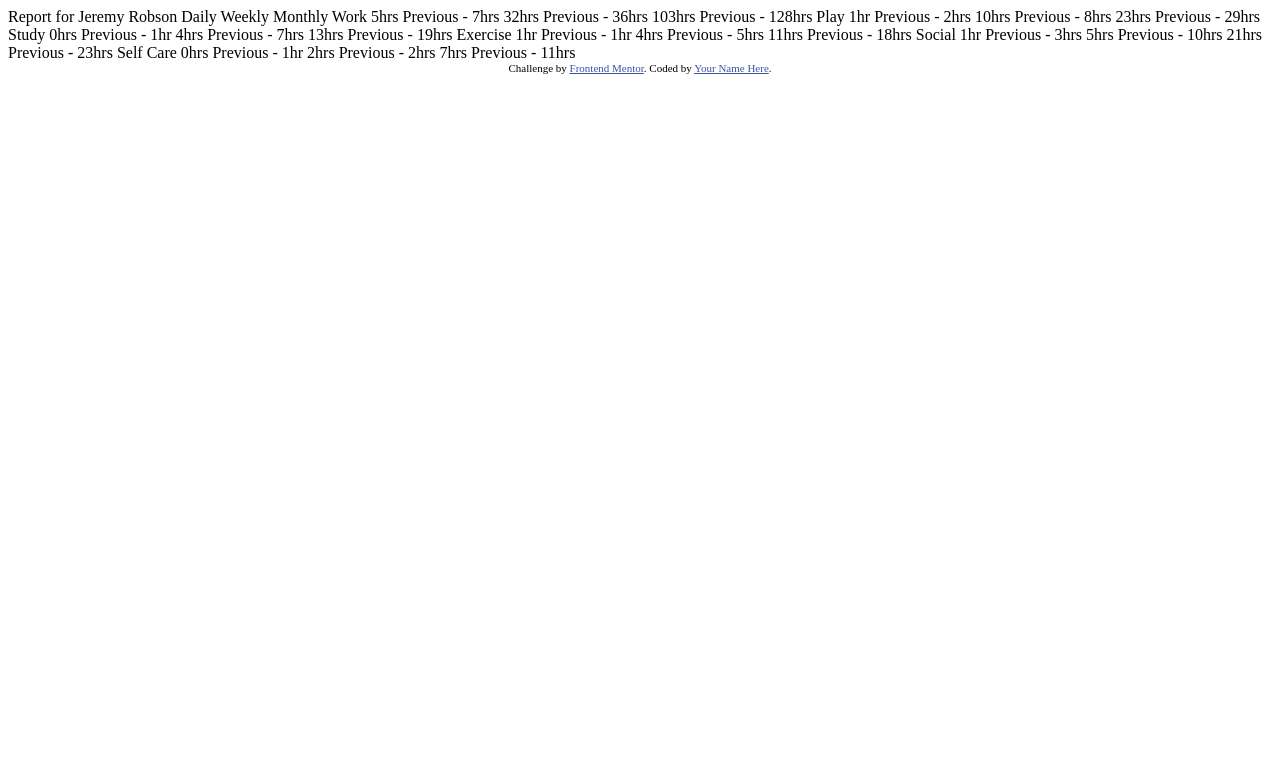
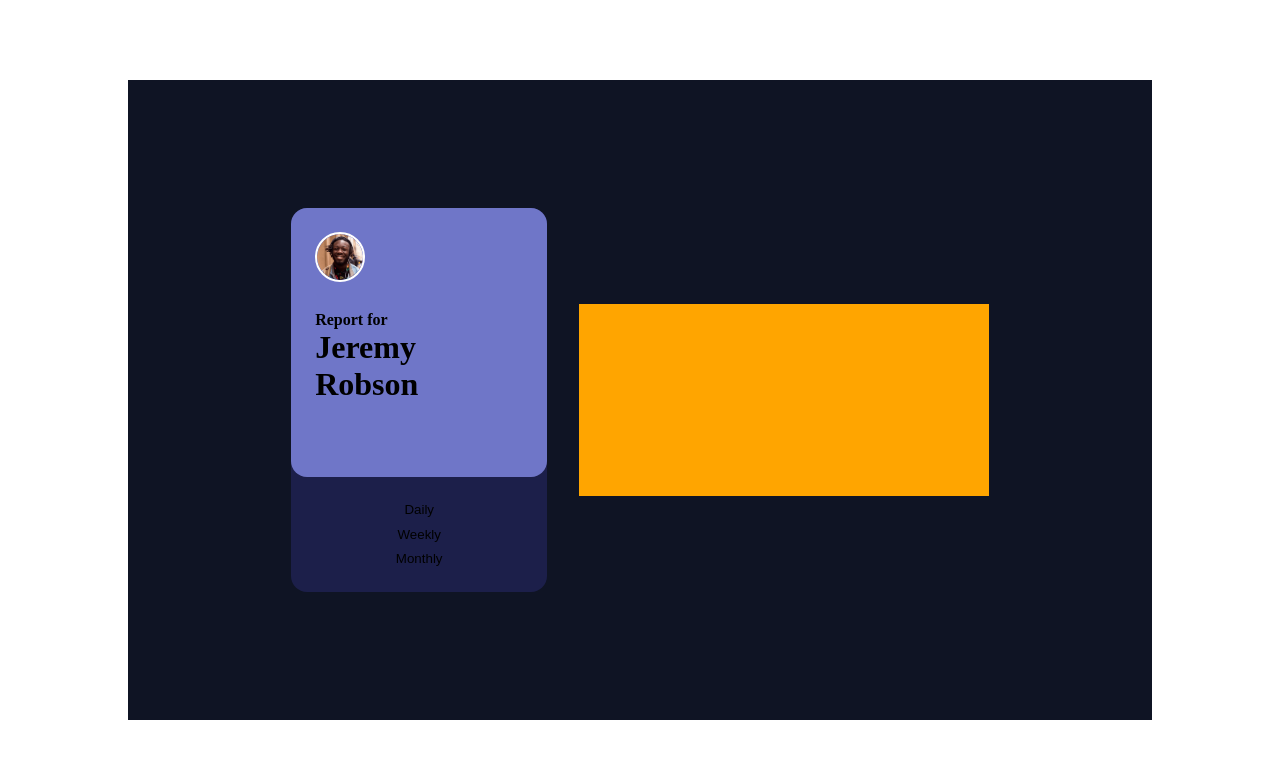
Before and after one commit to kosminskimateusz/Time-tracking-dashboard-FM-challenge, a plain HTML site: page index.html in a window 1280 px wide. Drawn offline with Linux system fonts and the light colour scheme.

Commit message:
About section in progress

```diff
--- a/index.html
+++ b/index.html
@@ -1,80 +1,60 @@
 <!DOCTYPE html>
 <html lang="en">
+
 <head>
   <meta charset="UTF-8">
-  <meta name="viewport" content="width=device-width, initial-scale=1.0"> <!-- displays site properly based on user's device -->
+  <meta name="viewport" content="width=device-width, initial-scale=1.0">
+  <!-- displays site properly based on user's device -->
 
   <link rel="icon" type="image/png" sizes="32x32" href="./images/favicon-32x32.png">
+  <link rel="stylesheet" href="./style/main.css">
 
   <title>Frontend Mentor | Time tracking dashboard</title>
 
   <!-- Feel free to remove these styles or customise in your own stylesheet 👍 -->
   <style>
-    .attribution { font-size: 11px; text-align: center; }
-    .attribution a { color: hsl(228, 45%, 44%); }
+    .attribution {
+      font-size: 11px;
+      text-align: center;
+    }
+
+    .attribution a {
+      color: hsl(228, 45%, 44%);
+    }
   </style>
 </head>
+
 <body>
+  <main id="time__tracking__dashboard">
+    <div id="info">
+      <div id="about">
 
-  Report for
-  Jeremy Robson
+          <img id="logo" src="./images/image-jeremy.png" alt="">
 
-  Daily
-  Weekly
-  Monthly
+        <h4 id="report">
+          Report for
+        </h4>
+        <h1 id="name">
+          Jeremy Robson
+        </h1>
+      </div>
+      <div id="period">
+        <button class="period__choice" id="daily">Daily</button>
+        <button class="period__choice" id="weekly">Weekly</button>
+        <button class="period__choice" id="monthly">Monthly</button>
 
-  Work
-  5hrs <!-- daily -->
-  Previous - 7hrs <!-- daily -->
-  32hrs <!-- weekly -->
-  Previous - 36hrs <!-- weekly -->
-  103hrs <!-- monthly -->
-  Previous - 128hrs <!-- monthly -->
+      </div>
+    </div>
+    <div id="times">
 
-  Play
-  1hr <!-- daily -->
-  Previous - 2hrs <!-- daily -->
-  10hrs <!-- weekly -->
-  Previous - 8hrs <!-- weekly -->
-  23hrs <!-- monthly -->
-  Previous - 29hrs <!-- monthly -->
-
-  Study
-  0hrs <!-- daily -->
-  Previous - 1hr <!-- daily -->
-  4hrs <!-- weekly -->
-  Previous - 7hrs <!-- weekly -->
-  13hrs <!-- monthly -->
-  Previous - 19hrs <!-- monthly -->
-
-  Exercise
-  1hr <!-- daily -->
-  Previous - 1hr <!-- daily -->
-  4hrs <!-- weekly -->
-  Previous - 5hrs <!-- weekly -->
-  11hrs <!-- monthly -->
-  Previous - 18hrs <!-- monthly -->
-
-  Social
-  1hr <!-- daily -->
-  Previous - 3hrs <!-- daily -->
-  5hrs <!-- weekly -->
-  Previous - 10hrs <!-- weekly -->
-  21hrs <!-- monthly -->
-  Previous - 23hrs <!-- monthly -->
-
-  Self Care
-  0hrs <!-- daily -->
-  Previous - 1hr <!-- daily -->
-  2hrs <!-- weekly -->
-  Previous - 2hrs <!-- weekly -->
-  7hrs <!-- monthly -->
-  Previous - 11hrs <!-- monthly -->
+    </div>
+  </main>
 
 
-  <div class="attribution">
+  <!-- <div class="attribution">
     Challenge by <a href="https://www.frontendmentor.io?ref=challenge" target="_blank">Frontend Mentor</a>.
     Coded by <a href="#">Your Name Here</a>.
-  </div>
+  </div> -->
 </body>
+
 </html>
--- /dev/null
+++ b/style/main.scss
@@ -0,0 +1,80 @@
+* {
+  margin: 0;
+  padding: 0;
+  box-sizing: border-box;
+}
+
+body {
+  height: 100vh;
+  display: flex;
+  justify-content: center;
+  align-items: center;
+}
+
+#time__tracking__dashboard {
+  background-color: hsl(226, 43%, 10%);
+
+  width: 80vw;
+  height: 80vh;
+
+  display: flex;
+  justify-content: center;
+  align-items: center;
+  gap: 2rem;
+
+  #info {
+    display: flex;
+    flex-direction: column;
+    background-color: hsl(235, 46%, 20%);
+    border-radius: 1rem;
+    height: 60%;
+    width: 25%;
+    #about {
+      display: flex;
+      flex-direction: column;
+      background-color: hsl(235, 45%, 61%);
+      border-radius: 1rem;
+      width: 100%;
+      height: 70%;
+      padding: 1.5rem 1.5rem;
+
+      #logo {
+        height: 50px;
+        width: 50px;
+        margin-bottom: 1.8rem;
+        border-radius: 50%;
+        border: 2px rgb(255, 255, 255) solid;
+      }
+    }
+    #report {
+      max-width: 60%;
+    }
+    #name {
+      max-width: 60%;
+      word-wrap: break-word;
+    }
+  }
+
+  #period {
+    display: flex;
+    flex-direction: column;
+    justify-content: center;
+    gap: 0.6rem;
+    // align-items: center;
+    // text-align: center;
+    height: 30%;
+    width: 100%;
+    padding: 1rem;
+
+    .period__choice {
+      border: none;
+      background-color: transparent;
+    }
+  }
+}
+
+#times {
+  background-color: orange;
+  height: 30%;
+  width: 40%;
+}
```
Also changed, not shown: style/main.css (added), 1 other file.
